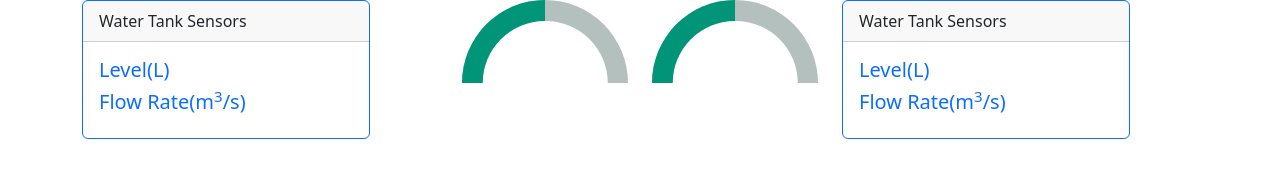
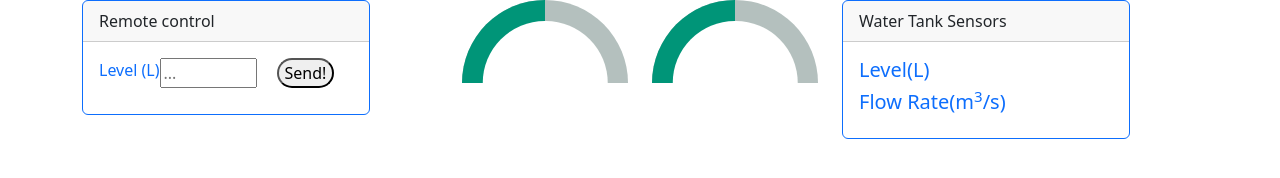
Before and after one commit to imann00/frontend-automate, a plain HTML site: page index.html in a window 1280 px wide. Drawn offline with nearby package versions, Linux system fonts and the light colour scheme; no server answers.

Commit message:
last version of frontend

```diff
--- a/index.html
+++ b/index.html
@@ -18,10 +18,20 @@
       <div class="row">
         <div class="col-4">
           <div class="card border-primary mb-3" style="max-width: 18rem">
-            <div class="card-header">Water Tank Sensors</div>
-            <div class="card-body text-primary">
-              <h5 class="card-title">Level(L)</h5>
-              <h5 class="card-title">Flow Rate(m<sup>3</sup>/s)</h5>
+            <div class="card-header">Remote control</div>
+            <div class="card-body text-primary rm">
+              <div><p>Level (L)</p></div>
+                <div>
+                  <input
+                    class="input"
+                    placeholder="..."
+                    min="0"
+                    max="500"
+                    type="number"
+                    name='"Remote Control_DB".Level_Remote'
+                  />
+                </div>
+                <div class="submitButton"><button type="submit">Send!</button></div>
             </div>
           </div>
         </div>
@@ -48,8 +58,8 @@
           <div class="card border-primary mb-3" style="max-width: 18rem">
             <div class="card-header">Water Tank Sensors</div>
             <div class="card-body text-primary">
-              <h5 class="card-title">Level(L)</h5>
-              <h5 class="card-title">Flow Rate(m<sup>3</sup>/s)</h5>
+              <h5 class="card-title ">Level(L) <span class="wts1"></span></h5>
+              <h5 class="card-title ">Flow Rate(m<sup>3</sup>/s) <span class="wts2"></span></h5>
             </div>
           </div>
         </div>
--- a/script.js
+++ b/script.js
@@ -1,6 +1,8 @@
 document.addEventListener("DOMContentLoaded", function () {
   const gaugeElement = document.querySelector(".gauge");
   const gaugeElement2 = document.querySelector(".gauge2");
+  const levelwts1=document.querySelector(".wts1");
+  const flowwts2=document.querySelector(".wts2");
 
   function setGaugeValue(gauge, value) {
     if (value < 0 || value > 1) {
@@ -18,13 +20,17 @@ document.addEventListener("DOMContentLoaded", function () {
   }
 
   function fetchGaugeValue() {
-    fetch("http://localhost:8080/gauge")
-      .then(response => response.json())
+    fetch("http://localhost/automatebackend/db.php?action=fetchGaugeValue")
+          .then(response => response.json())
       .then(data => {
-        setGaugeValue(gaugeElement, data);
-        setGaugeValue(gaugeElement2, data);
+        const level = data.Level;
+        const flow=data.Flow;
+        setGaugeValue(gaugeElement, level/30);
+        setGaugeValue(gaugeElement2, level/30);
 
-        console.log("Updated gauge value: " + data);
+        levelwts1.textContent=level;
+        flowwts2.textContent=flow;
+        console.log("Updated gauge value: " + level);
       })
       .catch(error => {
         console.error('Error fetching gauge value:', error);
--- a/style.css
+++ b/style.css
@@ -46,3 +46,21 @@
     padding-bottom: 25%;
     box-sizing: border-box;
   }
+
+
+.rm {
+    display: flex;
+
+}
+.input {
+    flex: 1;
+    margin-right: 10px;
+}
+.submitButton {
+    margin-left: 10px;
+
+}
+
+.submitButton button{
+  border-radius: 20px
+}
```
